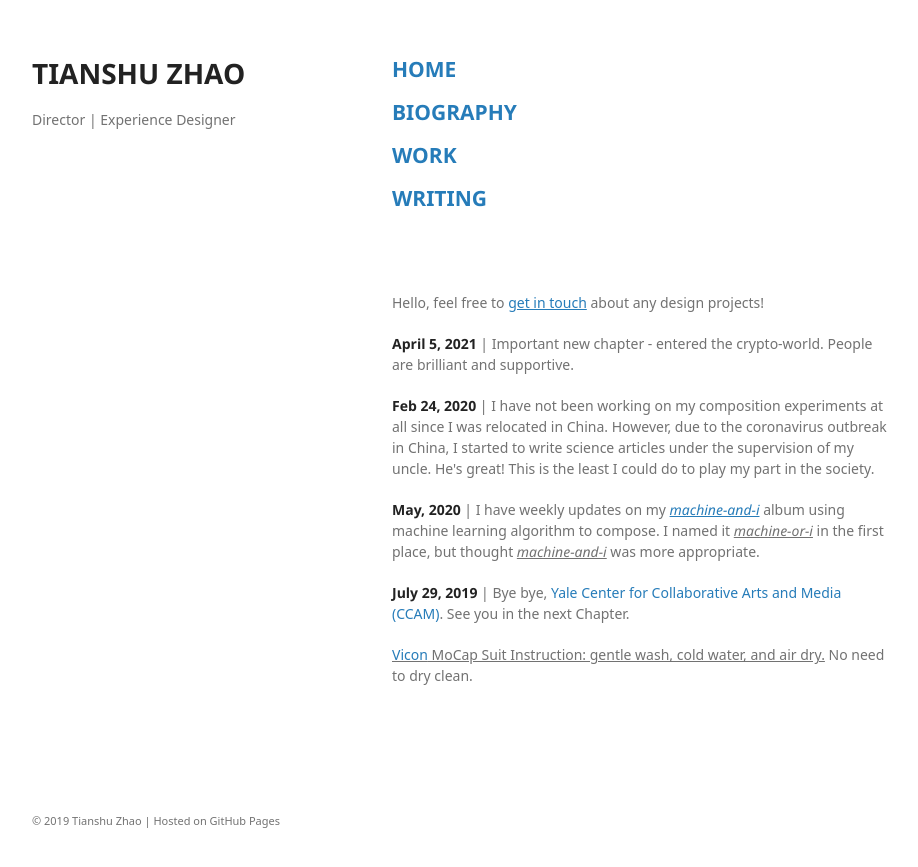
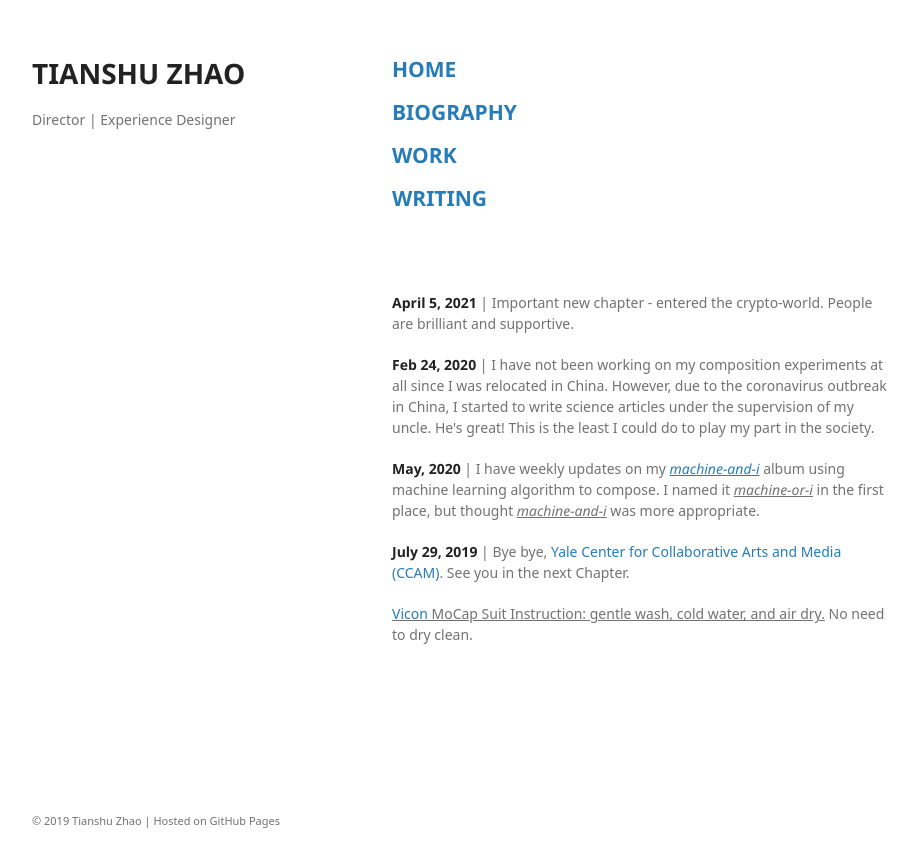
Before and after one commit to tianshu-z/tianshu-z.github.io, a Jekyll site: the page built from index.md, in a window 1280 px wide. Shown: the top 867 px of the page, without its empty margins (178-1096 px from the left). Built offline with Jekyll 4.4.1, drawn with Linux system fonts in a browser that asks for light colours; some web fonts are replaced; our own code applies the rules of GitHub Pages for plain Markdown files.

Commit message:
Update index.md

```diff
--- a/index.md
+++ b/index.md
@@ -9,8 +9,6 @@
 
 <br>
 <br>
-
-<p>Hello, feel free to <a href = "https://tianshu-z.github.io/biography.html"><u>get in touch</u></a> about any design projects!</p>
 
 <p><strong>April 5, 2021</strong> | Important new chapter - entered the crypto-world. People are brilliant and supportive.</p>
 
```
